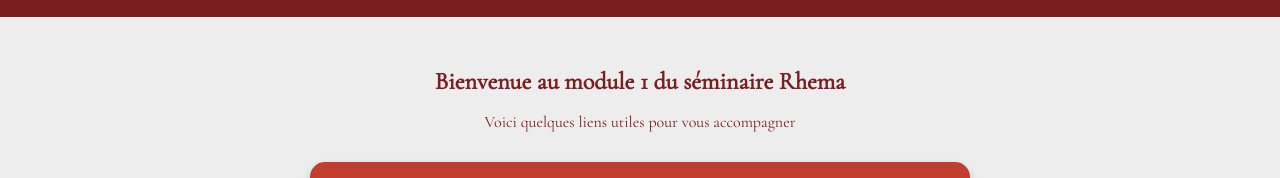
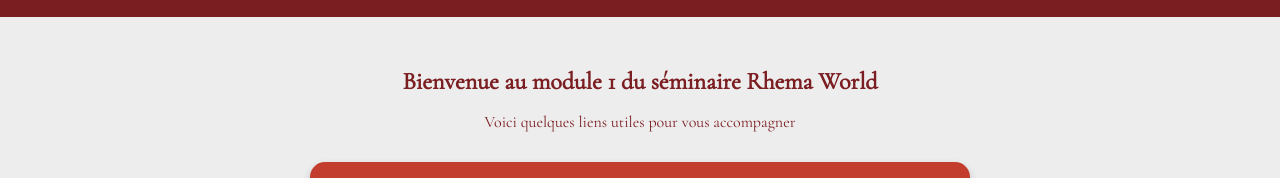
Before and after one commit to CloNTCL/CloNTCL.github.io, a plain HTML site: page index.html in a window 1280 px wide. Shown: the part 88-266 px from the top of the page. Drawn offline with nearby package versions, Linux system fonts and the light colour scheme; a web font is replaced by a local one.

Commit message:
Update index.html

```diff
--- a/index.html
+++ b/index.html
@@ -141,7 +141,7 @@
   </header>
 
   <main>
-    <h2>Bienvenue au module 1 du séminaire Rhema</h2>
+    <h2>Bienvenue au module 1 du séminaire Rhema World</h2>
     <p>Voici quelques liens utiles pour vous accompagner</p>
 
     <div class="links">
```
